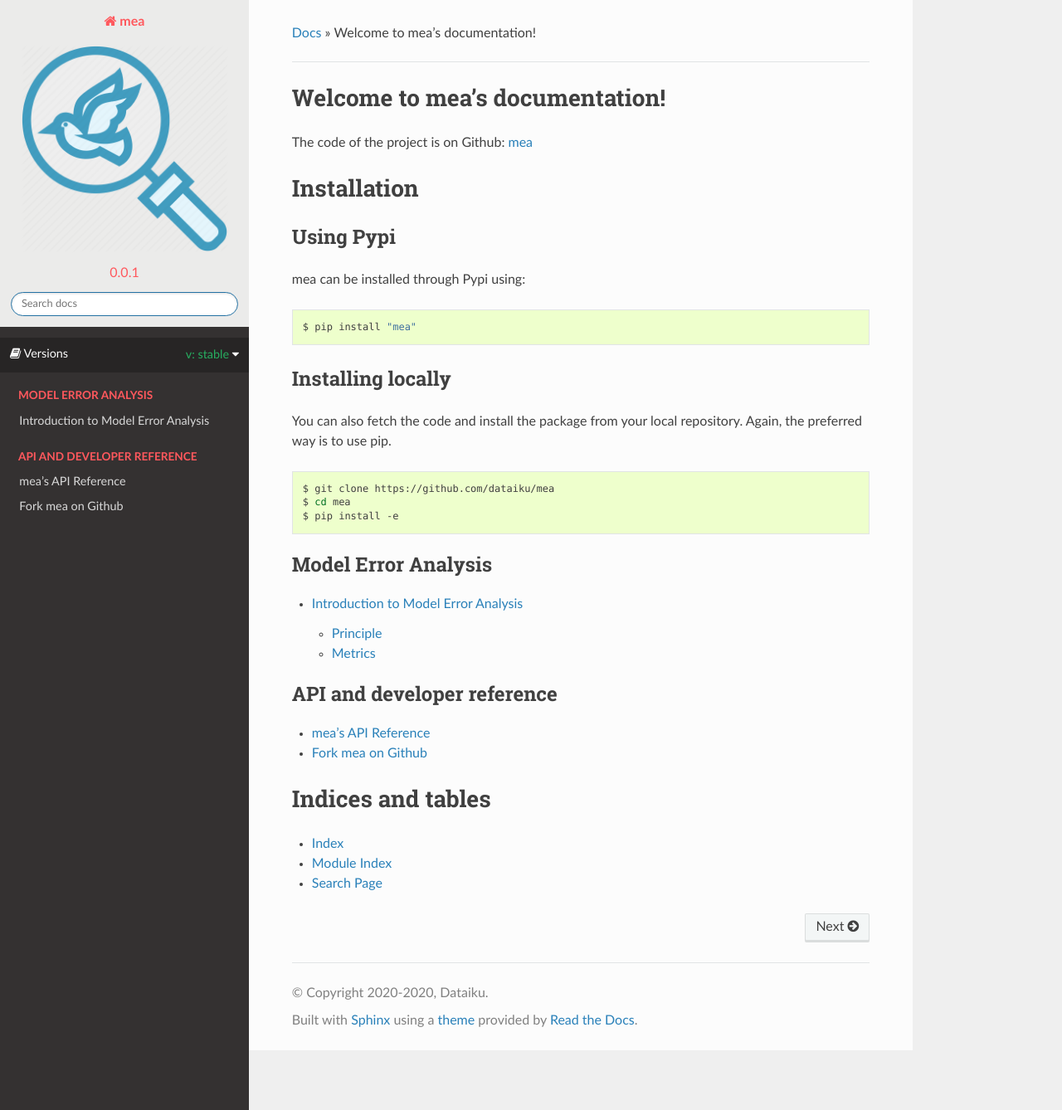
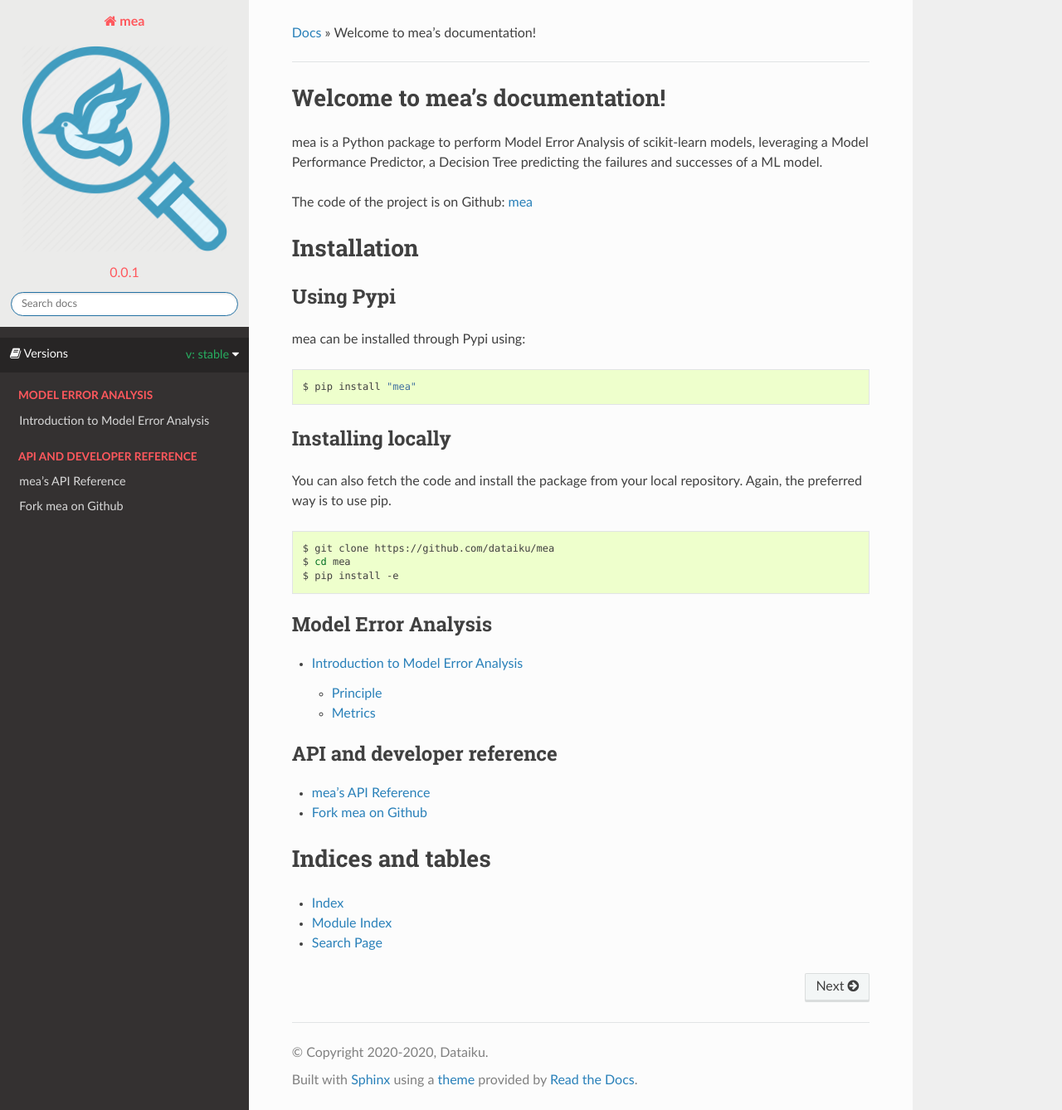
Before and after one commit to dataiku-research/mealy, a Sphinx documentation site: the page built from doc/index.rst, in a window 1280 px wide and 1338 px high. Shown: the whole window at 83% size. Built offline with Sphinx 7.4.7 and the Read the Docs theme 2.0.0, drawn with Linux system fonts in a browser that asks for light colours; pages that are not in the unit, such as notebooks, are missing from menus.

Commit message:
update doc

```diff
--- a/doc/index.rst
+++ b/doc/index.rst
@@ -5,6 +5,10 @@
 
 Welcome to mea's documentation!
 ================================================
+
+mea is a Python package to perform Model Error Analysis of scikit-learn models,
+leveraging a Model Performance Predictor, a Decision Tree predicting the failures
+and successes of a ML model.
 
 The code of the project is on Github: `mea <https://github.com/dataiku/mea>`_
 
```
Also changed, not shown: README.md (+2 -2 lines).
